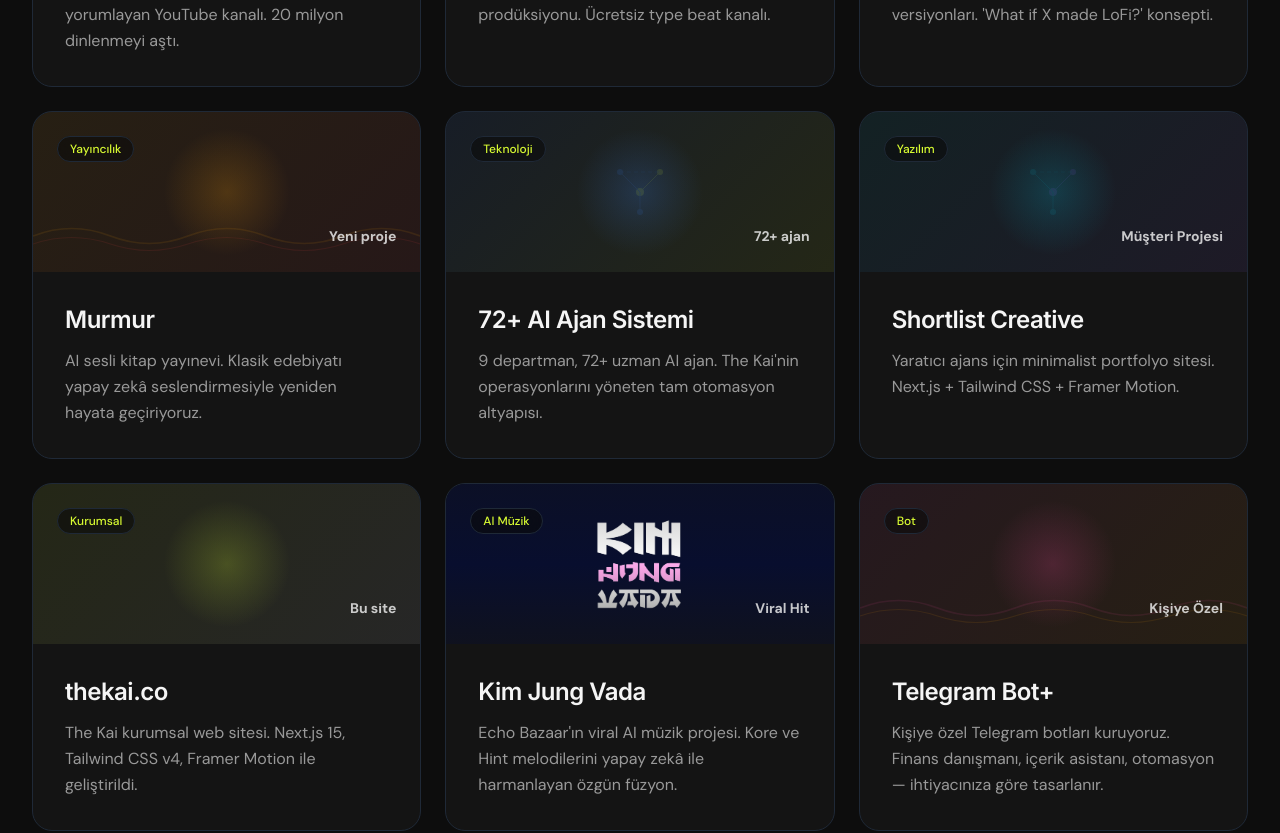
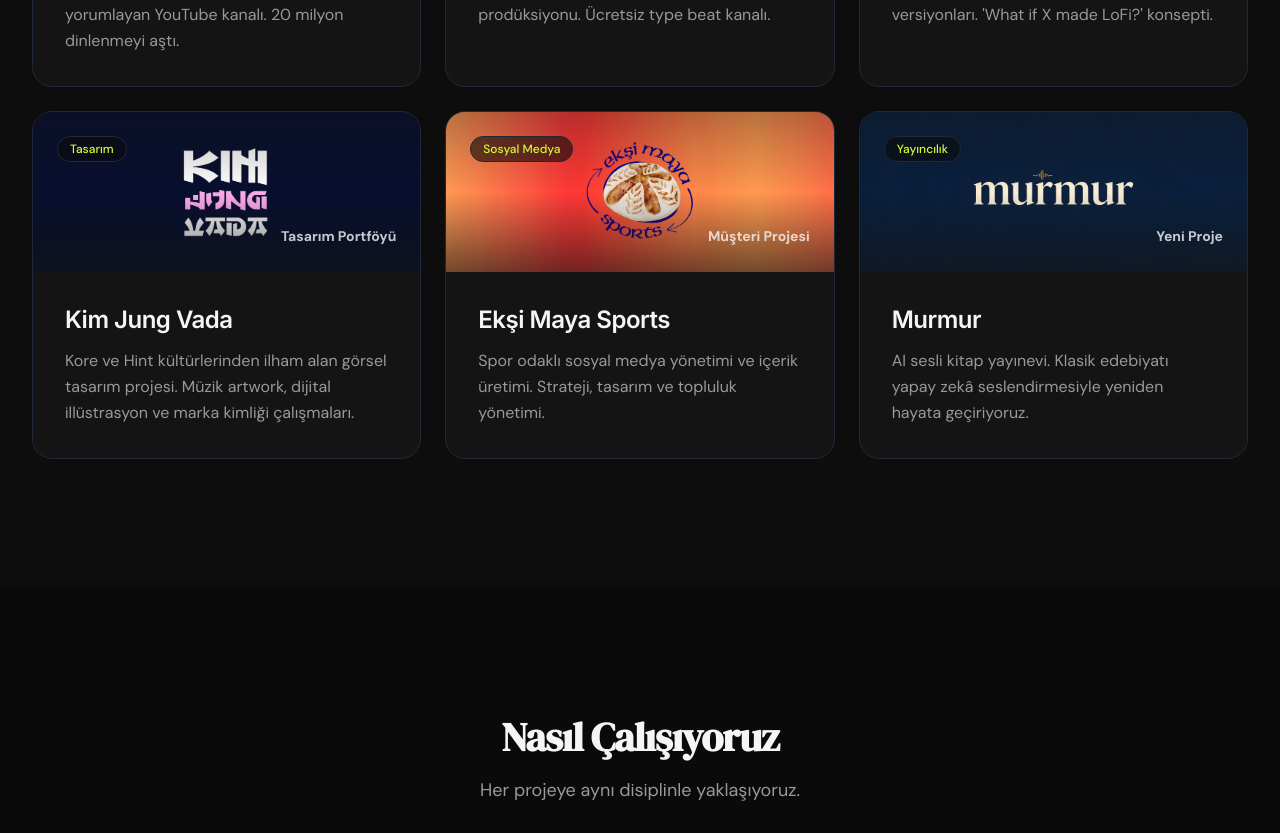
Before and after one commit to Kamicyus/thekai-co, a Next.js app: page / in a window 1280 px wide. Shown: the part 2420-3253 px from the top of the page. Built offline with nearby package versions, Linux system fonts and the light colour scheme.

Commit message:
Showcase v3: Echo Bazaar, Prime Beats, Lofi Reworks, Kim Jung Vada, Ekşi Maya Sports, Murmur
6 proje kartı, tüm görseller ekli. Telegram Bot+ kaldırıldı, Murmur eklendi.

Co-Authored-By: Claude Opus 4.6 (1M context) <noreply@anthropic.com>

```diff
--- a/src/components/sections/Showcase.tsx
+++ b/src/components/sections/Showcase.tsx
@@ -19,7 +19,7 @@ const PROJECTS = [
   },
   {
     category: "Beat Prodüksiyon",
-    title: "Prime Beats TV",
+    title: "Prime Beats",
     description:
       "Psychedelic fusion, trap ve melodic beat prodüksiyonu. Ücretsiz type beat kanalı.",
     metric: "83 video",
@@ -40,70 +40,37 @@ const PROJECTS = [
     image: "/images/projects/lofi-reworks.jpg",
   },
   {
-    category: "Yayıncılık",
-    title: "Murmur",
-    description:
-      "AI sesli kitap yayınevi. Klasik edebiyatı yapay zekâ seslendirmesiyle yeniden hayata geçiriyoruz.",
-    metric: "Yeni proje",
-    accentFrom: "#F59E0B",
-    accentTo: "#EF4444",
-    decoration: "waves" as const,
-    image: null,
-  },
-  {
-    category: "Teknoloji",
-    title: "72+ AI Ajan Sistemi",
-    description:
-      "9 departman, 72+ uzman AI ajan. The Kai'nin operasyonlarını yöneten tam otomasyon altyapısı.",
-    metric: "72+ ajan",
-    accentFrom: "#3B82F6",
-    accentTo: "#D8FB32",
-    decoration: "circuit" as const,
-    image: null,
-  },
-  {
-    category: "Yazılım",
-    title: "Shortlist Creative",
-    description:
-      "Yaratıcı ajans için minimalist portfolyo sitesi. Next.js + Tailwind CSS + Framer Motion.",
-    metric: "Müşteri Projesi",
-    accentFrom: "#06B6D4",
-    accentTo: "#8B5CF6",
-    decoration: "circuit" as const,
-    image: null,
-  },
-  {
-    category: "Kurumsal",
-    title: "thekai.co",
-    description:
-      "The Kai kurumsal web sitesi. Next.js 15, Tailwind CSS v4, Framer Motion ile geliştirildi.",
-    metric: "Bu site",
-    accentFrom: "#D8FB32",
-    accentTo: "#F5F5F5",
-    decoration: "pinwheel" as const,
-    image: null,
-  },
-  {
-    category: "AI Müzik",
+    category: "Tasarım",
     title: "Kim Jung Vada",
     description:
-      "Echo Bazaar'ın viral AI müzik projesi. Kore ve Hint melodilerini yapay zekâ ile harmanlayan özgün füzyon.",
-    metric: "Viral Hit",
+      "Kore ve Hint kültürlerinden ilham alan görsel tasarım projesi. Müzik artwork, dijital illüstrasyon ve marka kimliği çalışmaları.",
+    metric: "Tasarım Portföyü",
     accentFrom: "#EF4444",
     accentTo: "#F59E0B",
     decoration: "waves" as const,
     image: "/images/projects/kimjungvada.jpg",
   },
   {
-    category: "Bot",
-    title: "Telegram Bot+",
+    category: "Sosyal Medya",
+    title: "Ekşi Maya Sports",
     description:
-      "Kişiye özel Telegram botları kuruyoruz. Finans danışmanı, içerik asistanı, otomasyon — ihtiyacınıza göre tasarlanır.",
-    metric: "Kişiye Özel",
-    accentFrom: "#EC4899",
-    accentTo: "#F59E0B",
+      "Spor odaklı sosyal medya yönetimi ve içerik üretimi. Strateji, tasarım ve topluluk yönetimi.",
+    metric: "Müşteri Projesi",
+    accentFrom: "#06B6D4",
+    accentTo: "#D8FB32",
+    decoration: "circuit" as const,
+    image: "/images/projects/eksi-maya-sports.jpg",
+  },
+  {
+    category: "Yayıncılık",
+    title: "Murmur",
+    description:
+      "AI sesli kitap yayınevi. Klasik edebiyatı yapay zekâ seslendirmesiyle yeniden hayata geçiriyoruz.",
+    metric: "Yeni Proje",
+    accentFrom: "#F59E0B",
+    accentTo: "#EF4444",
     decoration: "waves" as const,
-    image: null,
+    image: "/images/projects/murmur.jpg",
   },
 ];
 
--- a/src/lib/constants.ts
+++ b/src/lib/constants.ts
@@ -9,7 +9,7 @@ export const SITE_CONFIG = {
 
 export const NAV_LINKS = [
   { label: "Ana Sayfa", href: "/" },
-  { label: "Hizmetler", href: "/#hizmetler" },
+  { label: "Hizmetler", href: "/hizmetler" },
   { label: "Portfolyo", href: "/#portfolyo" },
   { label: "Hakkında", href: "/#hakkinda" },
   { label: "İletişim", href: "/iletisim" },
```
Also changed, not shown: public/images/projects/eksi-maya-sports.jpg (added), public/images/projects/murmur.jpg (added).
